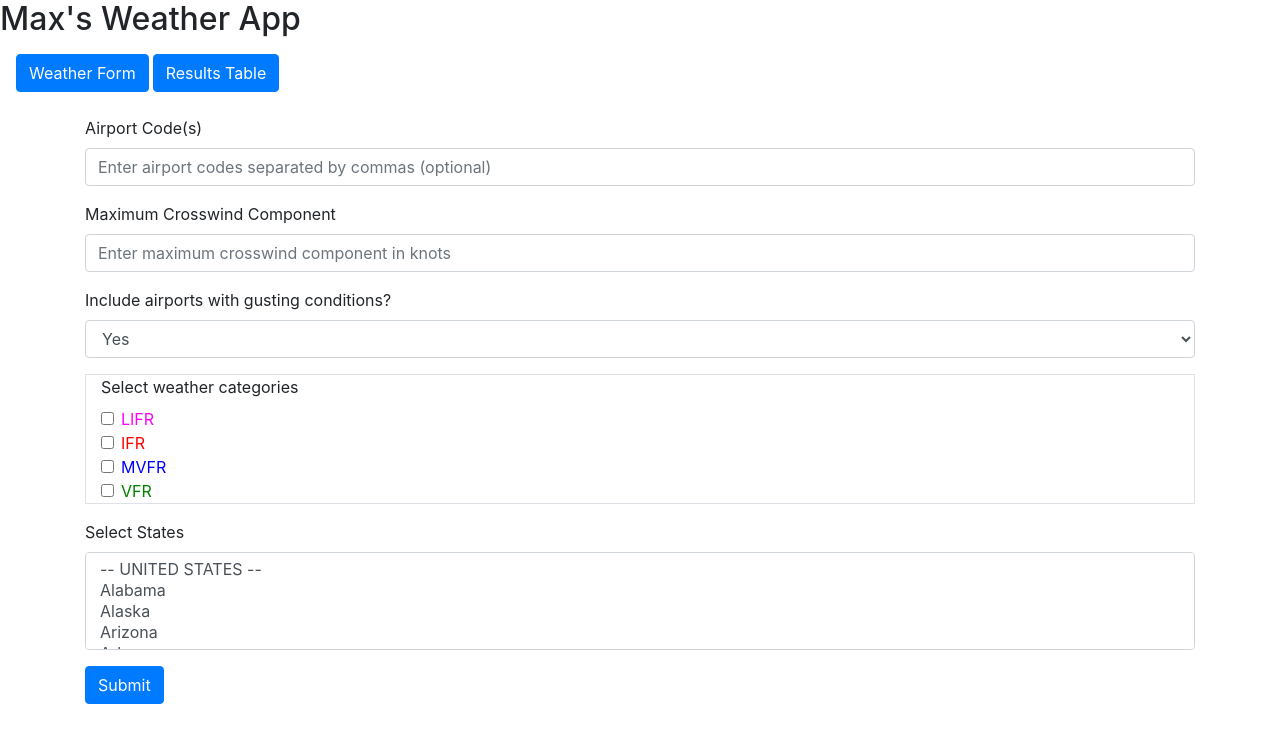
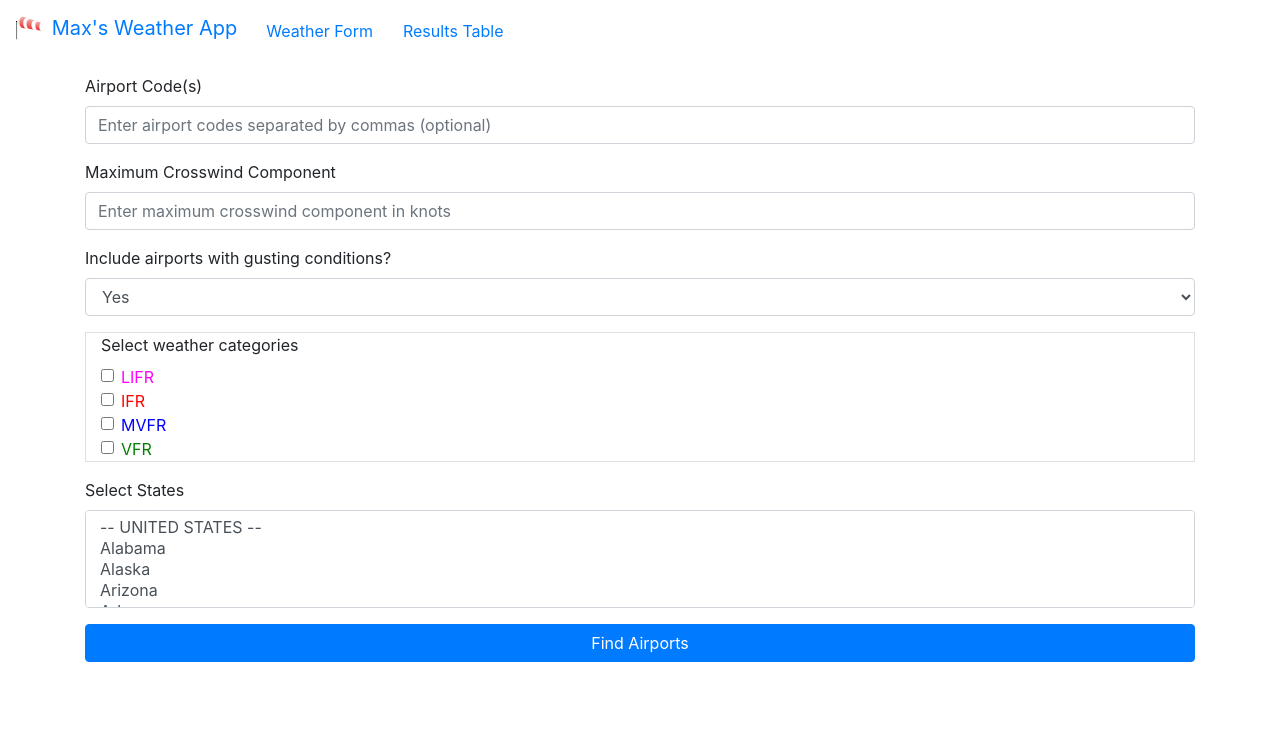
Before and after one commit to maxpower731/weather-project, an Angular app: page / in a window 1280 px wide. Shown: the top 742 px of the page. Built offline with nearby package versions, Linux system fonts and the light colour scheme.

Commit message:
Added windsock logo and CSS

```diff
--- a/src/app/app.component.html
+++ b/src/app/app.component.html
@@ -1,15 +1,19 @@
-<h2>Max's Weather App</h2>
-
-<nav class="navbar navbar-default">
+<nav class="navbar navbar-default ">
     <div class="navbar-header">
+        <a class="navbar-brand" href="#">
+            <img src="../assets/pictures/windsock.svg" width="30" height="30"
+                class="d-inline-block align-top" alt="">
+            Max's Weather App
+        </a>
         <span>
-            <button type="button" class="btn btn-primary mr-1" tooltip="Enter wind and weather information to view airports">
+            <button type="button" class="btn btn-link mr-1"
+                tooltip="Enter wind and weather information to view airports">
             Weather Form
         </button>
         </span>
 
         <span>
-        <button type="button" class="btn btn-primary" tooltip="Airports meeting the search criteria">
+        <button type="button" class="btn btn-link" tooltip="Airports meeting the search criteria">
             Results Table
         </button>
         </span>
--- a/src/app/app.component.ts
+++ b/src/app/app.component.ts
@@ -7,4 +7,5 @@ import { Component } from '@angular/core';
 })
 export class AppComponent {
   title = 'weather-app';
+
 }
--- a/src/app/weatherform/weatherform.component.html
+++ b/src/app/weatherform/weatherform.component.html
@@ -1,5 +1,5 @@
 <form class="container mt-3">
-    <!-- <h2>Weather Form</h2> -->
+
     <div class="form-group">
         <label for="airportCode">Airport Code(s)</label>
             <input type="text" class="form-control" id="airportCodes"
@@ -110,7 +110,7 @@
     </div>
 
     <div class="mb-3">
-        <button class="btn btn-primary">Submit</button>
+        <button class="btn btn-primary btn-block" type="submit" value="Submit">Find Airports</button>
     </div>
 
 </form>
```
Also changed, not shown: src/assets/pictures/windsock.svg (added).
